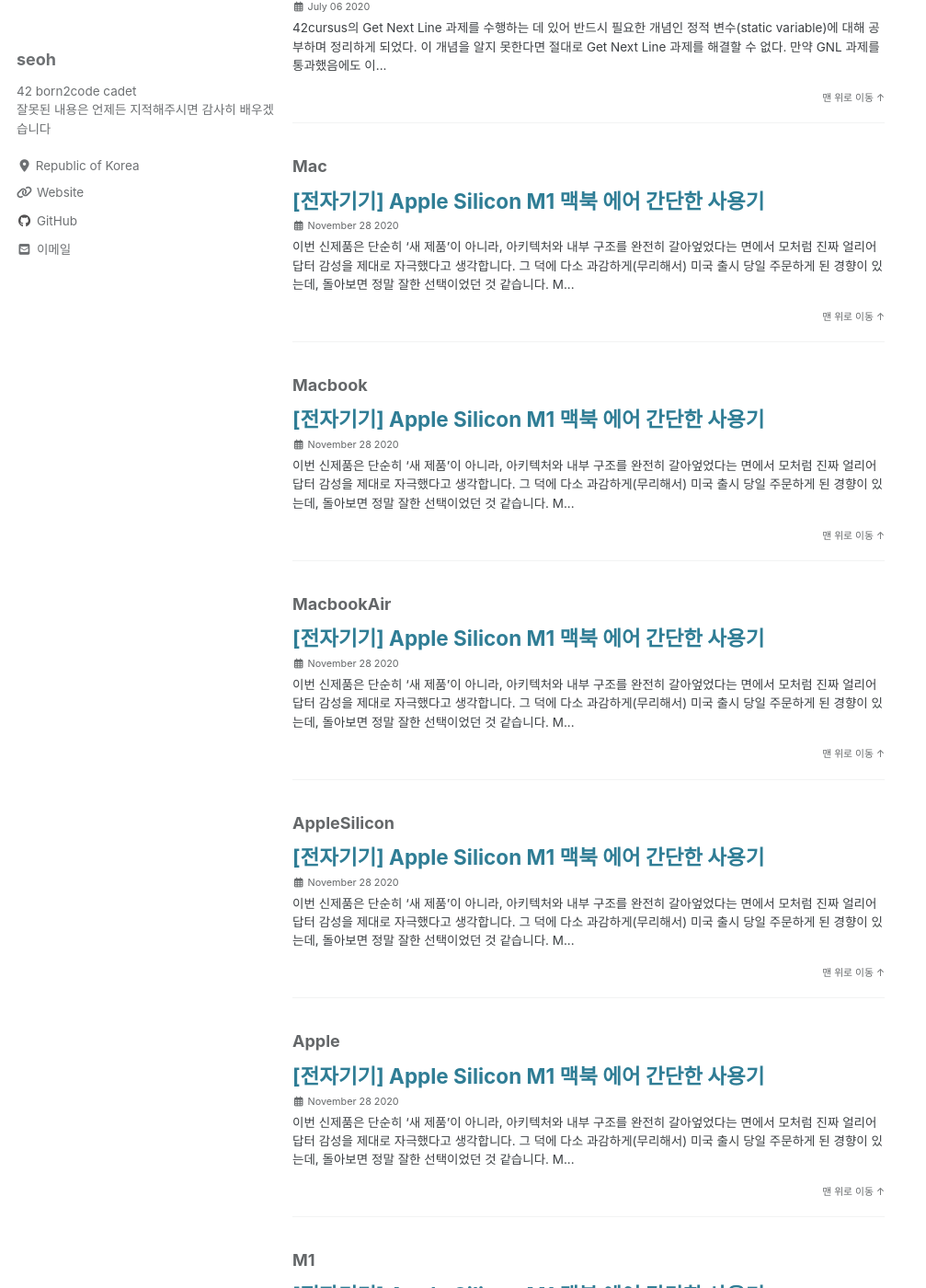
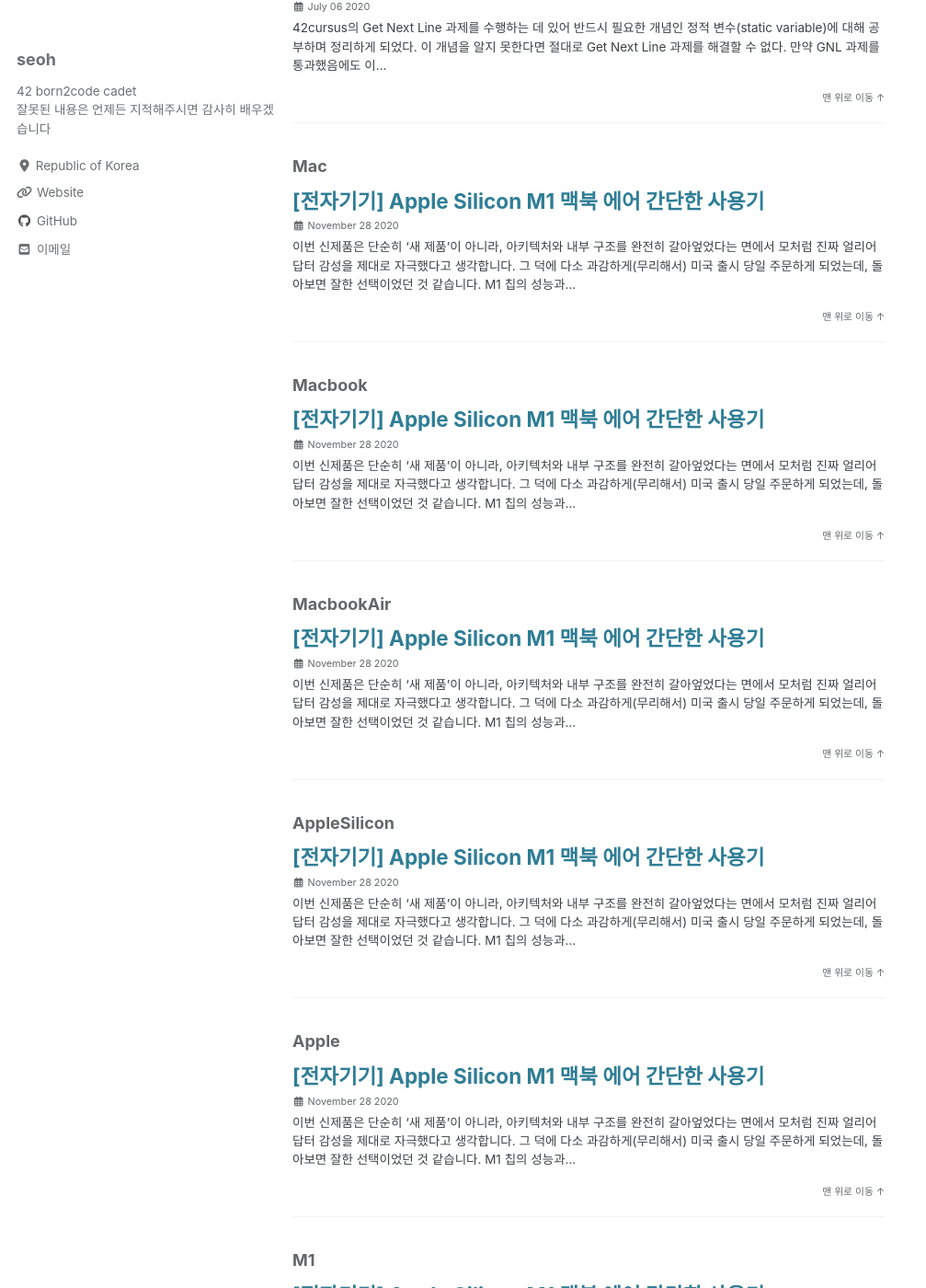
Before and after one commit to ohseyong/ohseyong.github.io, a Jekyll site: the page built from _pages/tag_archive.md, in a window 1280 px wide and 1400 px high, scrolled down 8058 px. Shown: the whole window at 92% size, without its empty margins (0-1007 px from the left). Built offline with Jekyll 4.4.1, drawn with Linux system fonts in a browser that asks for light colours; cached includes are drawn as plain includes; nearby versions of some CDN libraries; some of the changed lines change nothing that is shown; some of the changed text lies outside the part shown.

Commit message:
Update 2020-11-29-Macbook-with-Apple-Silicone-Review.md

```diff
--- a/_posts/2020-11-29-Macbook-with-Apple-Silicone-Review.md
+++ b/_posts/2020-11-29-Macbook-with-Apple-Silicone-Review.md
@@ -13,12 +13,12 @@
 
 ---
 
-이번 신제품은 단순히 '새 제품'이 아니라, 아키텍처와 내부 구조를 완전히 갈아엎었다는 면에서 **모처럼 진짜 얼리어답터 감성을 제대로 자극**했다고 생각합니다. 그 덕에 다소 과감하게(무리해서) 미국 출시 당일 주문하게 된 경향이 있는데, 돌아보면 정말 잘한 선택이었던 것 같습니다. M1 칩의 성능과 장점에 대해 소문이 나고 큰 이슈가 되면서 현재 새 맥북 시리즈는 미국에서도 몇 주씩 기다려야 살 수 있게 되었습니다. **물론 한국에 언제 나올지는 여전히 요원한 상태**구요.
+이번 신제품은 단순히 '새 제품'이 아니라, 아키텍처와 내부 구조를 완전히 갈아엎었다는 면에서 **모처럼 진짜 얼리어답터 감성을 제대로 자극**했다고 생각합니다. 그 덕에 다소 과감하게(무리해서) 미국 출시 당일 주문하게 되었는데, 돌아보면 잘한 선택이었던 것 같습니다. M1 칩의 성능과 장점에 대해 소문이 나고 큰 이슈가 되면서 새 맥북 시리즈는 미국에서도 몇 주씩 기다려야 살 수 있게 되었기 때문입니다. **물론 한국에 언제 나올지는 여전히 요원한 상태**구요.
 
 ![IMG_2972](https://i.imgur.com/Z06OTtU.jpg)
 
 
-사용해보기 전엔 화면 크기 때문에 기존에 사용하던 인텔맥 16인치와  M1 맥북 에어 13인치 사이에서 고민해야 할 것 같다고 생각했습니다. 그러나 한 번 써보니 13인치고 16인치고 인텔 맥은 다 큰일난 것 같다는 느낌이 옵니다. 이번 신제품들이 한국에 출시하고 소문이 나며 중고가 떨어지기 전에 기존에 쓰던 맥북을 서둘러 팔아야할 것 같습니다.
+사용해보기 전엔 화면 크기 때문에 기존에 사용하던 인텔맥 16인치와 M1 맥북 에어 13인치 사이에서 고민해야 할 것 같다고 생각했습니다. 그러나 한 번 써보니 13인치고 16인치고 인텔 맥은 다 큰일난 것 같다는 느낌이 옵니다. 이번 신제품들이 한국에 출시하고 소문이 나며 중고가 떨어지기 전에 기존에 쓰던 맥북을 서둘러 팔아야할 것 같습니다.
 
 ### 주 사용환경
 - 사파리(또는 크롬) 탭 20~30여개는 항상 떠 있습니다.
@@ -30,29 +30,29 @@
 ### 성능 비교
 솔직히 말해서, **기존에 사용하던 16인치 맥북 프로도 워낙에 뛰어난 성능**이었기에 체감 속도가 빨라졌지만 일반적인 작업에 있어서는 차이가 온몸으로 느껴질 정도는 아니라고 생각했습니다. 그런데 M1 맥북을 사용하다 인텔맥을 다시 만지면 **생각보다 역체감이 크게 느껴집**니다. 성능으로 말할 수 없는 묘한 느낌입니다. 인텔맥을 만지면 특유의 미묘한 버벅임이 정말 잘 느껴져요. (빅서가 ARM64 최적화에 몰빵을 했을지도..)
 
-벤치마크 이런 걸 떠나서 **실제로 느껴지는 성능**을 이야기하자면, 일단 대부분의 경우에서 16인치 맥북프로 고급형 (새제품 정가 369만원)보다 여러모로 쾌적하고 빠릿하게 느껴집니다. 예전 식으로 비교하자면, i7 컴퓨터에 HDD 달아놓은 것과 i5 컴퓨터에 SSD 달아놓고 비교하는 느낌이라고 해야하려나요. 그런데 이 비교는 틀린 비교입니다. 왜냐구요? **실제로 맥북프로 16인치보다 M1을 탑재한 맥이 연산 성능만 놓고 봐도 더 뛰어난 경우도 많**거든요.
+벤치마크 이런 걸 떠나서 **실제로 느껴지는 성능**을 이야기하자면, 일단 대부분의 경우에서 16인치 맥북프로 고급형 (새제품 정가 369만원)보다 여러모로 쾌적하고 빠릿하게 느껴집니다. 예전 식으로 비교하자면, i7 PC에 HDD 달아놓은 것과 i5 PC에 SSD 달아놓고 비교하는 느낌이라고 해야하려나요. 그런데 이 비교는 틀린 비교입니다. 왜냐면 **실제로 맥북프로 16인치보다 M1을 탑재한 맥이 연산 성능으로 봐도 더 뛰어난 경우도 많**거든요.
 
 정량적 성능 비교는 이미 익히 들어서 다들 아시겠지만, 아래 게시물들을 참고하세요.
 
 - [압축 성능 비교](https://www.clien.net/service/board/cm_mac/15635452)
 - [nodejs v15 컴파일 시간 비교](https://www.clien.net/service/board/cm_mac/15634451)
 
-모두 인텔 맥북 16인치 i7 모델보다는 상당히 빠르며, 전력을 10배 가까이 소모하는 라이젠보다는 못힌 수준입니다.
+모두 인텔 맥북 16인치 i7 모델보다는 상당히 빠르며, 전력을 10배 가까이 소모하는 라이젠보다는 떨어지는 수준입니다.
 
 ### 이게 진짜 친환경
 
-애플이 친환경으로 광고를 할 거면 이걸 광고했어야 한다고 생각합니다. 비슷한 성능을 보이는 고성능 데스크탑/노트북보다 소비전력이 1/5에서 1/10 수준에 가깝다는 점으로요. 상식적으로 납득하기 어려울 정도로 전력소비와 발열이 적습니다. '전 세계 PC의 10%가 애플실리콘 맥으로 교체되면 발전소 몇 개를 줄일 수 있습니다' 식으로 광고했다면 차라리 명분을 살릴 수 있었을 지도요. (참고로 이번 맥북에는 충전기가 들어있어서, 애플식 친환경 조건에는 벗어납니다.)
+애플이 친환경으로 광고를 할 거면 이걸 광고했어야 한다고 생각합니다. 비슷한 성능을 보이는 고성능 데스크탑/노트북보다 **소비전력이 1/5에서 1/10 수준에 가깝다는 점**으로요. 상식적으로 납득하기 어려울 정도로 전력소비와 발열이 적습니다. '전 세계 PC의 10%가 애플실리콘 맥으로 교체되면 **발전소 몇 개를 줄일 수 있습니다**' 식으로 광고했다면 차라리 명분을 살릴 수 있었을 지도요. (참고로 이번 맥북에는 충전기가 들어있어서, 애플식 친환경 조건에는 벗어납니다.)
 
 ### 로제타2는 에뮬레이터가 아닌 '번역기'
 
-로제타 덕분에 인텔 맥용 소프트웨어와 ARM맥용 소프트웨어가 아주 아주 Seamless 하게 구동됩니다. 정말로 직접 앱을 우클릭해서 Finder에서 찾은 후 속성을 하나하나 확인해보지 않으면 **어느 게 인텔맥용 앱인지도 모를 정도로 모든 앱이 빠르게 잘 돌아갑니다.** (실제로 인텔맥북 16인치에서 포토샵을 켜는 것보다, ARM맥에서 인텔맥용 포토샵을 로제타 통해 구동하는게 초기 구동부터 더 빨라요...) 애플이 도대체 뭘 만든 건지, 상식을 뒤엎는 일인 것 같습니다. 덕분에 LLVM과 컴파일러에 대해 공부하는 시간까지 가졌습니다.
+로제타 덕분에 인텔 맥용 소프트웨어와 ARM맥용 소프트웨어가 아주 아주 Seamless 하게 구동됩니다. 정말로 직접 앱을 우클릭해서 Finder에서 찾은 후 속성을 하나하나 확인해보지 않으면 **어느 게 인텔맥용 앱인지도 모를 정도로 모든 앱이 부드럽게 잘 돌아갑니다.** (실제로 인텔 맥북 16인치에서 포토샵을 켜는 것보다, ARM맥에서 인텔맥용 포토샵을 로제타 통해 구동하는게 초기 구동부터 더 빨라요...) 애플이 도대체 뭘 만든 건지, 상식을 뒤엎는 일인 것 같습니다. 덕분에 LLVM과 컴파일러에 대해 공부하는 시간까지 가졌습니다.
 
-- 때문에 arm용으로 아직 포팅되지 않은 프로그램들이 많은게 생각보다 전혀 신경쓰이지가 않네요. 아니 인텔은 지금까지 뭐 한거야.. 하는 생각은 덤이구요. 아참, 다른건 다 잘 되는데 스타크래프트1이 구동이 안 됩니다. 어차피 스타1은 윈도우에서 좋은 키보드마우스 놓고 해야하니 패스.
+- 이 때문에 arm용으로 아직 포팅되지 않은 프로그램들이 많은게 딱히 신경 쓰이지가 않습니다. 아니 인텔은 지금까지 뭐 한거야.. 하는 생각은 덤이구요. 아참, 다른건 다 잘 되는데 스타크래프트1이 구동이 안 됩니다. 어차피 스타1은 윈도우에서 좋은 키보드 마우스 놓고 해야하니 패스.
 
 ### 그 외 여러 가지 뜻밖의 장점, 신기한 점들
 
 - **잠자기 깨어나는 속도가 정말 빠릅니다.**
-  영상으로 보는 것과 달리, 사용하면 **가장 크게 와닿는 부분** 중 하나입니다. 이게 뭐가 중요하냐고 하실 분들 계시겠지만, '쾌적함' 의 급을 달리하는 중요한 요소라고 생각합니다. 노트북을 켜서 잠자기 모드에서 깨어나길 기다리며 엔터 키를 연타해본 경험 누구나 있잖아요. 얘는 그냥 화면을 열면 이미 켜져있고, 인텔맥의 경우 '깊은 잠자기' 모드(윈도우 '최대 절전 모드')에서 나올 때 디스크에서 메모리 내용을 불러오면서 생기는, 깨어난 후 프로그램들을 다시 가동시키느라 존재하는 그 렉이 아예 존재하지 않아 정말 쾌적합니다. 아이폰과 아이패드에서 화면 잠금해제 하고 바로 사용하는 딱 그 느낌이에요.
+  영상으로 보는 것과 달리, 사용하면 **가장 크게 와닿는 부분** 중 하나입니다. 이게 뭐가 중요하냐고 하실 분들 계시겠지만, '쾌적함' 의 급을 달리하는 중요한 요소라고 생각합니다. 노트북을 켜서 잠자기 모드에서 깨어나길 기다리며 엔터 키를 연타해본 경험 누구나 있잖아요. 얘는 그냥 화면을 열면 이미 켜져있고, 인텔맥의 경우 '깊은 잠자기' 모드(윈도우 '최대 절전 모드')에서 나올 때 디스크에서 메모리 내용을 불러오면서 생기는, 깨어난 후 프로그램들을 다시 가동시키느라 존재하는 그 **렉이 아예 존재하지 않아 정말 쾌적**합니다. 아이폰과 아이패드에서 화면 잠금해제 하고 바로 사용하는 딱 그 느낌이에요.
   ![IMB_gwSp5x](/assets/IMB_gwSp5x.GIF)
   *화면만 꺼져있던 게 아니고, 잠자기 모드에서 나오는 것 맞습니다.* 이번 맥은 이 속도를 강조하기 위해서인지 화면을 닫으면 바로 잠자기에 들어가되 5분 동안은 암호 입력 없이 잠자기에서 깨우기가 가능하게 설정되어 있습니다. 설정은 바꿀 수 있습니다.
 
@@ -68,17 +68,17 @@
 
 - **발열이 정말 진짜로 없습니다. 게다가 팬리스에요.**
   M1 칩에 달린 센서 기준으로 위에 '주 사용환경' 에 작성해 둔 대로 사용을 하면 36~39도 사이에서 대부분 왔다갔다 하는데요, 이게 **열이 발생하는 칩에 달린 센서 기준 온도**라서 실제로 방열판을 거치고 외장 알루미늄 케이스까지 올라오는 열은 정말 거의 별로 없어서 미지근하거나 가끔은 차갑게 느껴지는 수준이에요. **팬이 없으니 이륙 같은 건 불가능하고, 정말 조용합니다.**
-  * 부하를 주기 위해 크롬 탭 30개 이상 열어두고 듀얼모니터에 아이클라우드 파일 동기화, 구글 드라이브 100GB 동기화 등을 모두 돌리면서 5K로 하스스톤을 최고옵션으로 돌려보니 88도까지 올라가는 걸 볼 수 있었는데, 마찬가지로 밖의 알루미늄 바디까지 오는 열은 그렇게 많지 않았고, 쓰로틀링이 딱히 발생하지 않았으며, 하스스톤을 종료하자마자 다시 내려오는 모습을 볼 수 있었습니다.
+  * 부하를 주기 위해 크롬 탭 30개 이상 열어두고 듀얼모니터에 아이클라우드 파일 동기화, 구글 드라이브 100GB 동기화 등을 모두 돌리면서 5K로 하스스톤을 최고 옵션으로 돌려보니 88도까지 올라가는 걸 볼 수 있었는데, 마찬가지로 밖의 알루미늄 바디까지 오는 열은 그렇게 많지 않았고, 쓰로틀링이 딱히 발생하지 않았으며, 하스스톤을 종료하자마자 다시 내려오는 모습을 볼 수 있었습니다.
   * **그래서 클램쉘 모드[^1]로 놓고 쓰는데도 전혀 부담이 없습니다.** 16인치 쓸 때는 열 배출 안 될까봐 굳이 항상 열어놓고 썼었거든요. 또한 클램쉘 모드도 좀 더 좋아진 것 같은게, 맥북을 열 필요가 없이 그냥 닫은 상태에서 모니터와 전원선을 연결하고 이전에 연결했던 블투 키보드를 탁탁 치면 진짜 순식간에 바로 켜집니다.
-  * 이렇게 발열이 없으니 침대에서 이불 위에 놓고 써도 뜨거워지거나 신경쓰이지 않고 가벼운 마음으로 쓸 수 있어요.
+  * 이렇게 발열이 없으니 침대에서 이불 위에 놓고 써도 뜨거워지거나 신경쓰이지 않고 가벼운 마음으로 쓸 수 있습니다.
 
 [^1]: 맥북을 닫은 상태에서 컴퓨터 본체처럼 모니터에만 연결해서 사용하는 걸 클램쉘 모드라고 합니다.
 
 ### 그리고 마지막 장점...
-**바로 가격입니다.** 기존 300-400만원짜리 맥북프로와 거의 동등한 성능을 내면서 **가격이 반값에도 한참 못 미친**다는게 바로 큰 장점이에요. 심지어 이러면서도 팬이 없으니 조용하고 발열마저 없고 대부분의 체감 속도는 더 빠르기까지 하니 어느 새 제품을 찬양하고 있는 제 모습을 발견하게 됩니다.
+**바로 가격입니다.** 기존 300-400만원짜리 맥북프로와 거의 동등한 성능을 내면서 **가격이 반값에도 한참을 못 미친**다는게 바로 큰 장점이에요. 심지어 이러면서도 일상 사용시의 체감 속도는 더 빠르고, 툭하면 이륙하는 인텔 맥북 대비 조용하기까지 하니 어느 새 제품을 찬양하고 있는 제 모습을 발견하게 됩니다.
 
 기존에 쓰던 맥북프로 16인치라는 물건이, 이걸로 돈 벌면 돼! 하면서도 가끔 이게 369만원짜리라는 생각에 **자연스럽게 '모시게' 되었었는데요.** (물론 실제로는 한참 한참 싸게 샀지만..)
-옵션을 막 넣고 나서도 100만원대 중반 가격인 맥북 에어는 **''비교적''** 부담없이 편하게 쓸 수 있는 것 같아요. 100만원대라는 가격이 결코 싼 가격은 아니지만요. 아무튼 의외로 와닿는 장점입니다. 애케플도 싸고...
+옵션을 막 넣고 나서도 100만원대 중반 가격인 맥북 에어는 **''비교적''** 부담없이 편하게 쓸 수 있는 것 같습니다. 100만원대라는 가격이 결코 싼 가격은 아닙니다만, 여러모로 크게 와닿는 장점입니다. 애케플도 싸고...
 
 > 아참, 터치바 없는 게 뜬금없이 큰 장점으로 느껴집니다. 터치바 있는 맥북을 쓸 때는 그래도 볼륨 슬라이더도 있고.. 볼륨 슬라이더도 있고... 또 볼륨 슬라이더도 있으니까... 쓸만해! 생각했는데, 볼륨도 그냥 펑션키열에서 파바박 누르는게 훨씬 직관적이고 편하네요. 터치바에서는 위치 찾아서 한번 보고 힘조절해서 터치하고 좌우로 문지르고 그랬는데...
 
@@ -86,4 +86,4 @@
 
 ### 마무리
 
-정말 여러모로 이해가 안 가는(물론 긍정적인 부분으로) 상식 밖의 물건이 나온 것 같습니다. 모바일용이라고 취급하던 ARM 프로세서가 이 정도 발전을 거듭하고 있을 때 인텔이 무얼 했나 싶은 생각만 계속 듭니다. 네이티브 앱이야 그렇다 쳐도, 인텔 맥용 애플리케이션까지 이렇게 빠르게 돌릴 수 있다는 건 정말 상식 밖인 것 같아요. 다른 진영에서는 감히 시도조차 하기 힘든 일로 보여서, 정말 이러다가 모처럼 애플이 PC 시장 점유율을 늘리는 계기가 될 수 있겠다는 생각도 드네요.
+정말 여러모로 이해가 안 가는(물론 긍정적인 부분으로) **상식 밖의 물건**이 나온 것 같습니다. 모바일용이라고 취급하던 ARM 프로세서가 이 정도 발전을 거듭하고 있을 때 인텔이 무얼 했나 싶은 생각만 계속 듭니다. 네이티브 앱이야 그렇다 쳐도, 인텔 맥용 애플리케이션까지 이렇게 빠르게 돌릴 수 있다는 건 정말 상식 밖인 것 같아요. 다른 진영에서는 감히 시도조차 하기 힘든 일로 보여서, 애플이 큰 일을 벌인 것 같다는 생각입니다. ARM의 특징을 설명하는 컴퓨터구조과목의 교재 내용도 바뀔 것 같네요.
```
